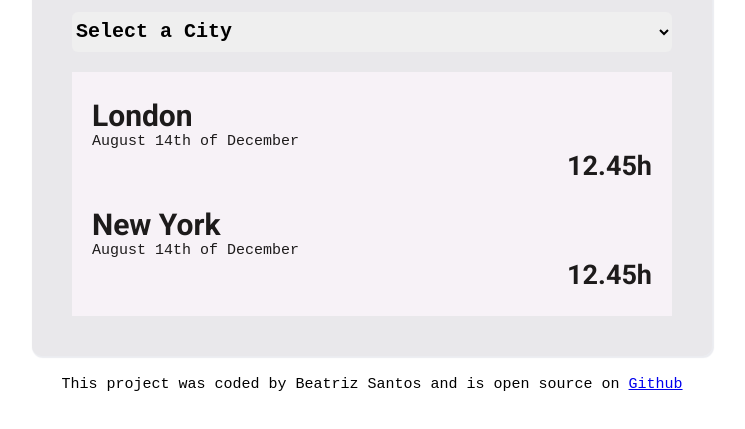
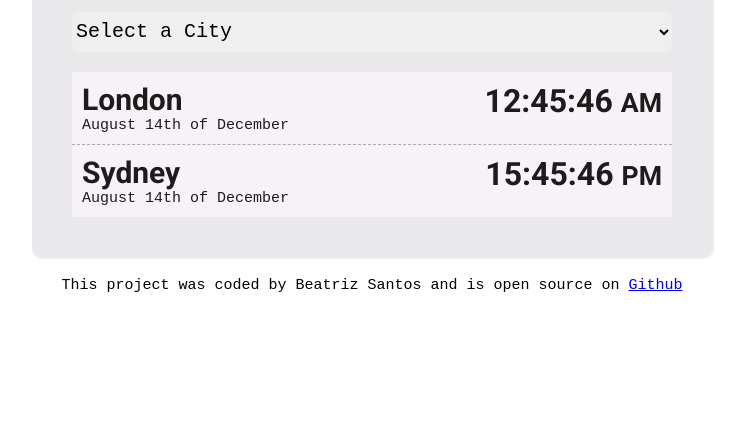
Before and after one commit to Biurius/Timezone, a plain HTML site: page index.html in a window 1280 px wide. Shown: the part 255-684 px from the top of the page, without its empty margins (268-1013 px from the left). Drawn offline with Linux system fonts and the light colour scheme.

Commit message:
css finished

```diff
--- a/css/style.css
+++ b/css/style.css
@@ -28,26 +28,30 @@ h1 {
   border: #f7f2f7;
   height: 40px;
   font-size: 20px;
-  font-weight: bold;
-  width: 600px;
+  width: 100%;
   font-family: monospace;
 }
-.cities {
+.citycontainer {
+  margin-top: 20px;
   background-color: #f7f2f7;
-  margin-top: 20px;
-  padding-top: 1px;
-  padding-left: 20px;
-  padding-right: 20px;
-  padding-bottom: 25px;
+}
+.city {
+  display: flex;
+  justify-content: space-between;
+  background-color: #f7f2f7;
   color: rgb(29, 27, 27);
+  padding: 10px;
+  border-bottom: 1px dashed rgba(0, 0, 0, 0.3);
+}
+.city:last-child {
+  border: none;
 }
 h2 {
-  margin-bottom: 0;
+  margin: 0px;
   font-size: 30px;
 }
 .time {
-  text-align: right;
-  font-size: 27px;
+  font-size: 32px;
   font-weight: bolder;
 }
 .date {
--- a/index.html
+++ b/index.html
@@ -27,13 +27,21 @@
         <option value="">Sydney</option>
         <option value="">Mumbai</option>
       </select>
-      <div class="cities">
-        <h2>London</h2>
-        <div class="date">August 14th of December</div>
-        <div class="time">12.45h</div>
-        <h2>New York</h2>
-        <div class="date">August 14th of December</div>
-        <div class="time">12.45h</div>
+      <div class="citycontainer">
+        <div class="city">
+          <div>
+            <h2>London</h2>
+            <div class="date">August 14th of December</div>
+          </div>
+          <div class="time">12:45:46 <small>AM</small></div>
+        </div>
+        <div class="city">
+          <div>
+            <h2>Sydney</h2>
+            <div class="date">August 14th of December</div>
+          </div>
+          <div class="time">15:45:46 <small>PM</small></div>
+        </div>
       </div>
     </div>
     <footer>
```
